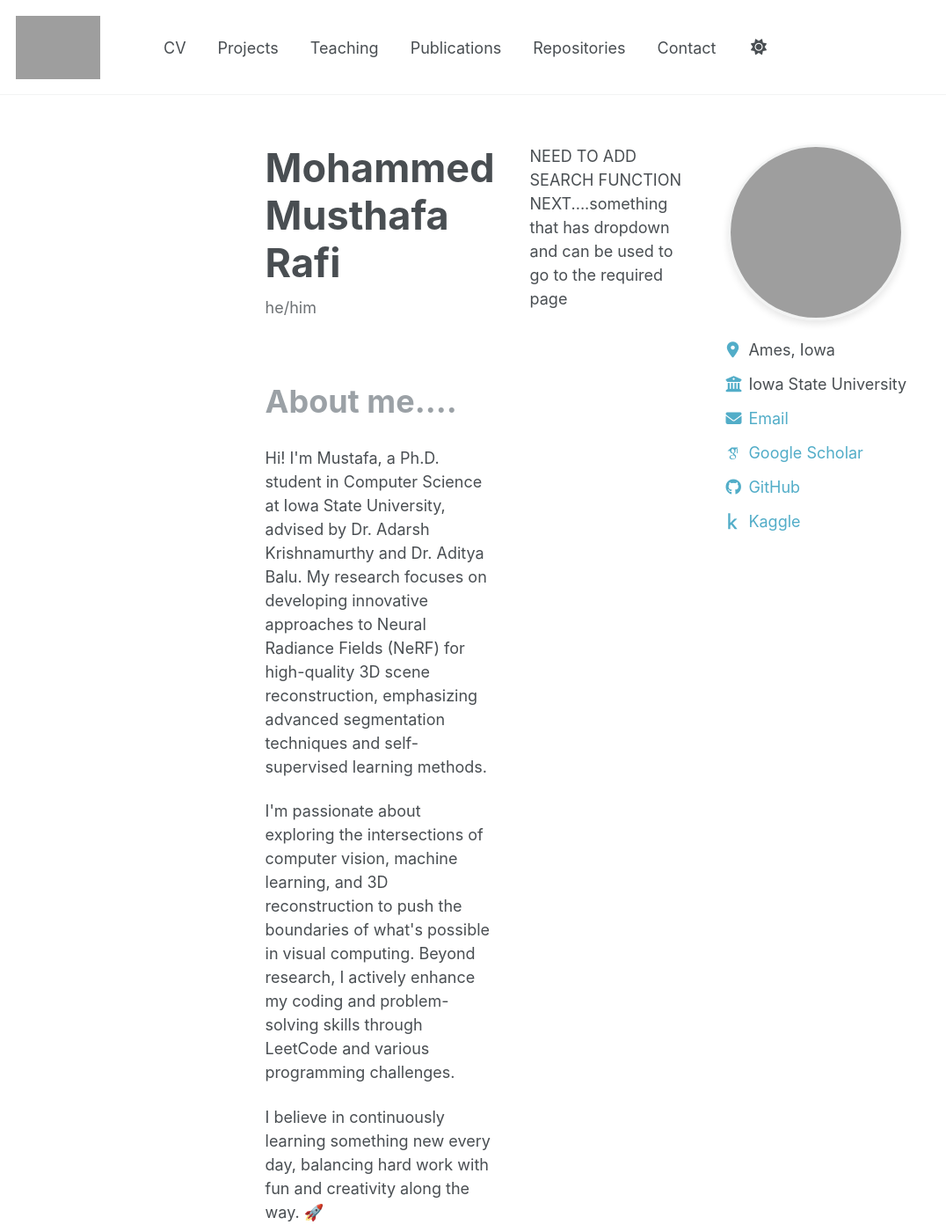
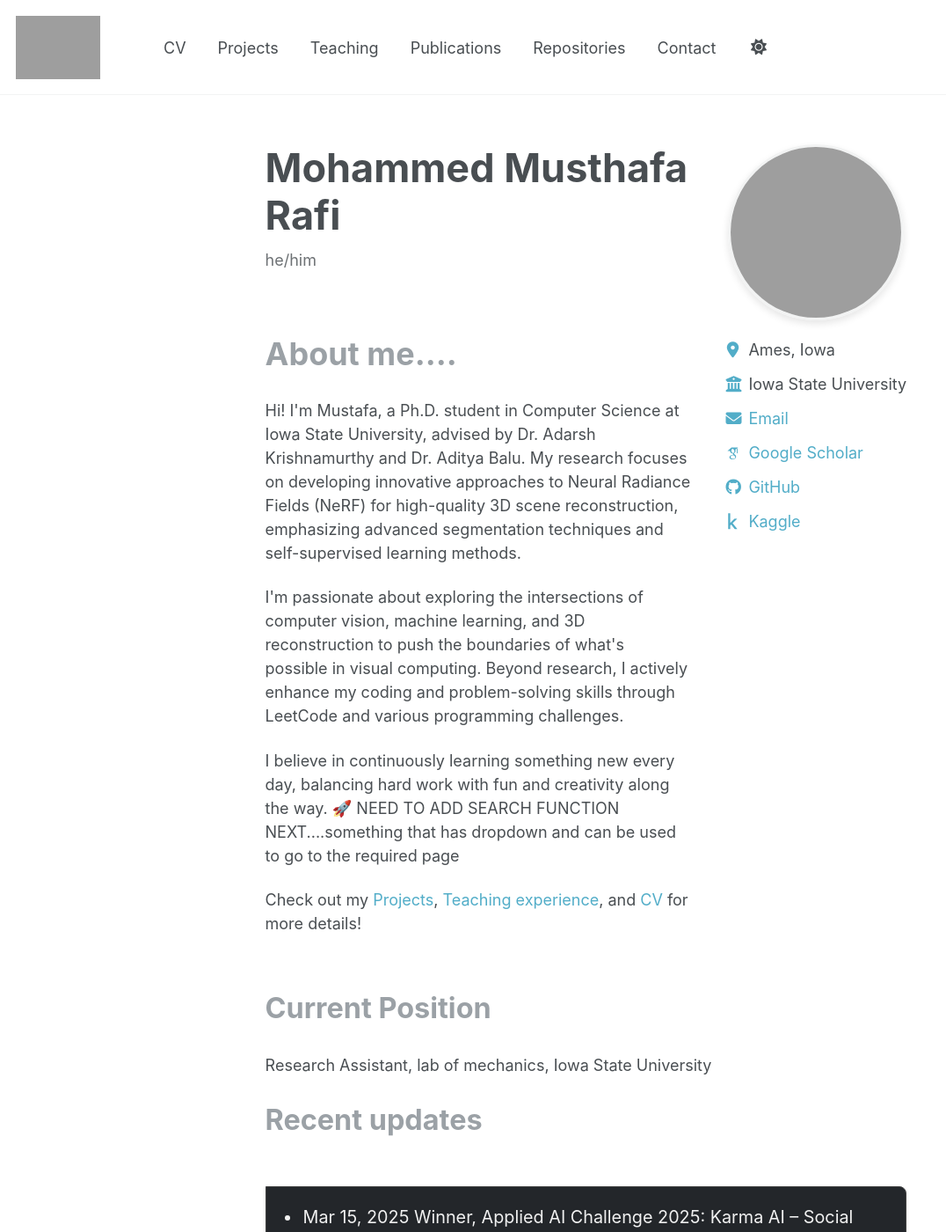
Before and after one commit to itsMustafamr/itsmustafamr.github.io, a Jekyll site: the page built from _pages/about.md, in a window 1280 px wide and 1400 px high. Shown: the whole window at 88% size, without its empty margins (0-1076 px from the left). Built offline with Jekyll 4.4.1, drawn with Linux system fonts in a browser that asks for light colours; some web fonts are replaced; grey boxes are pictures that could not be loaded.

```diff
--- a/_pages/about.md
+++ b/_pages/about.md
@@ -19,12 +19,16 @@ redirect_from:
 
       <p>I'm passionate about exploring the intersections of computer vision, machine learning, and 3D reconstruction to push the boundaries of what's possible in visual computing. Beyond research, I actively enhance my coding and problem-solving skills through LeetCode and various programming challenges.</p>
 
-      <p>I believe in continuously learning something new every day, balancing hard work with fun and creativity along the way. 🚀</p>
+      <p>I believe in continuously learning something new every day, balancing hard work with fun and creativity along the way. 🚀
+
+
+
+    NEED TO ADD SEARCH FUNCTION NEXT....something that has dropdown and can be used to go to the required page</p>
 
       <p>Check out my <a href="/projects/">Projects</a>, <a href="/teaching/">Teaching experience</a>, and <a href="/cv/">CV</a> for more details!</p>
     </div>
 
-    NEED TO ADD SEARCH FUNCTION NEXT....something that has dropdown and can be used to go to the required page
+
 
     <div class="homepage-avatar">
       {% if site.author.avatar contains "://" %}
```
